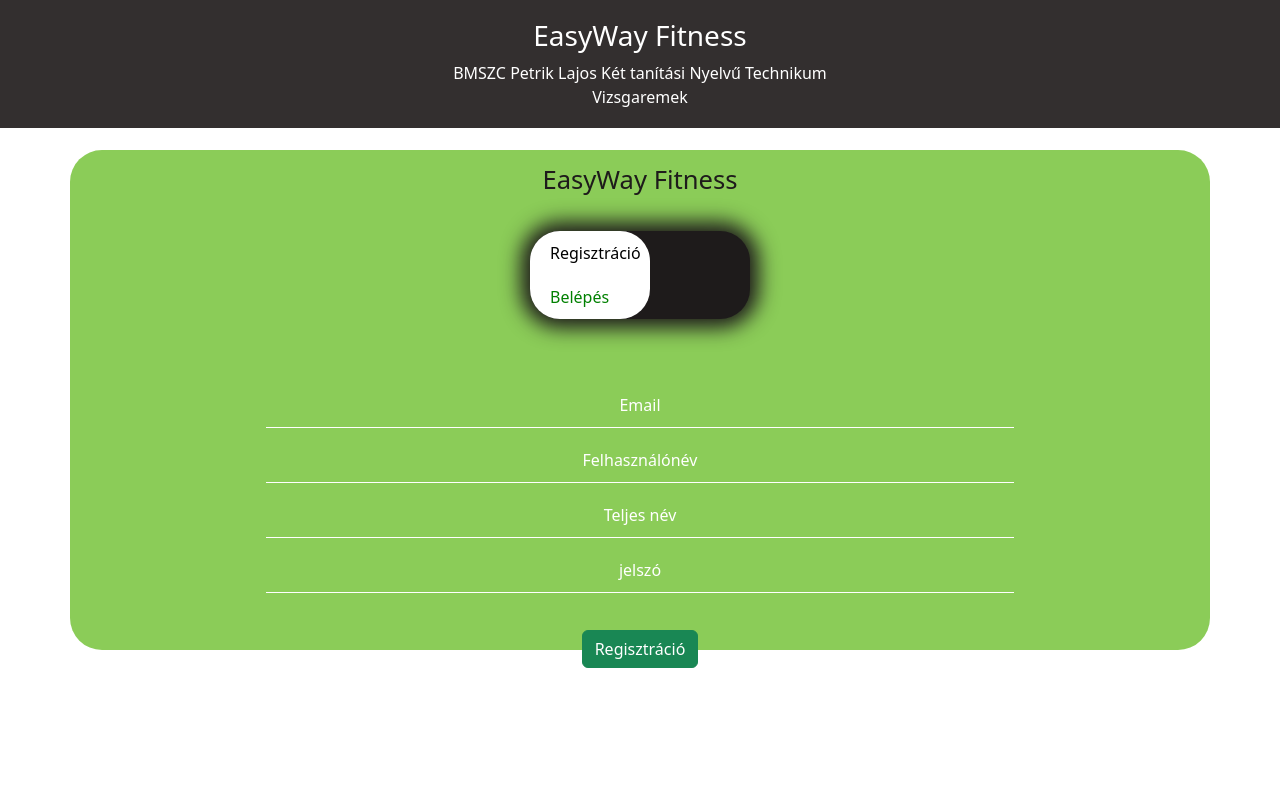
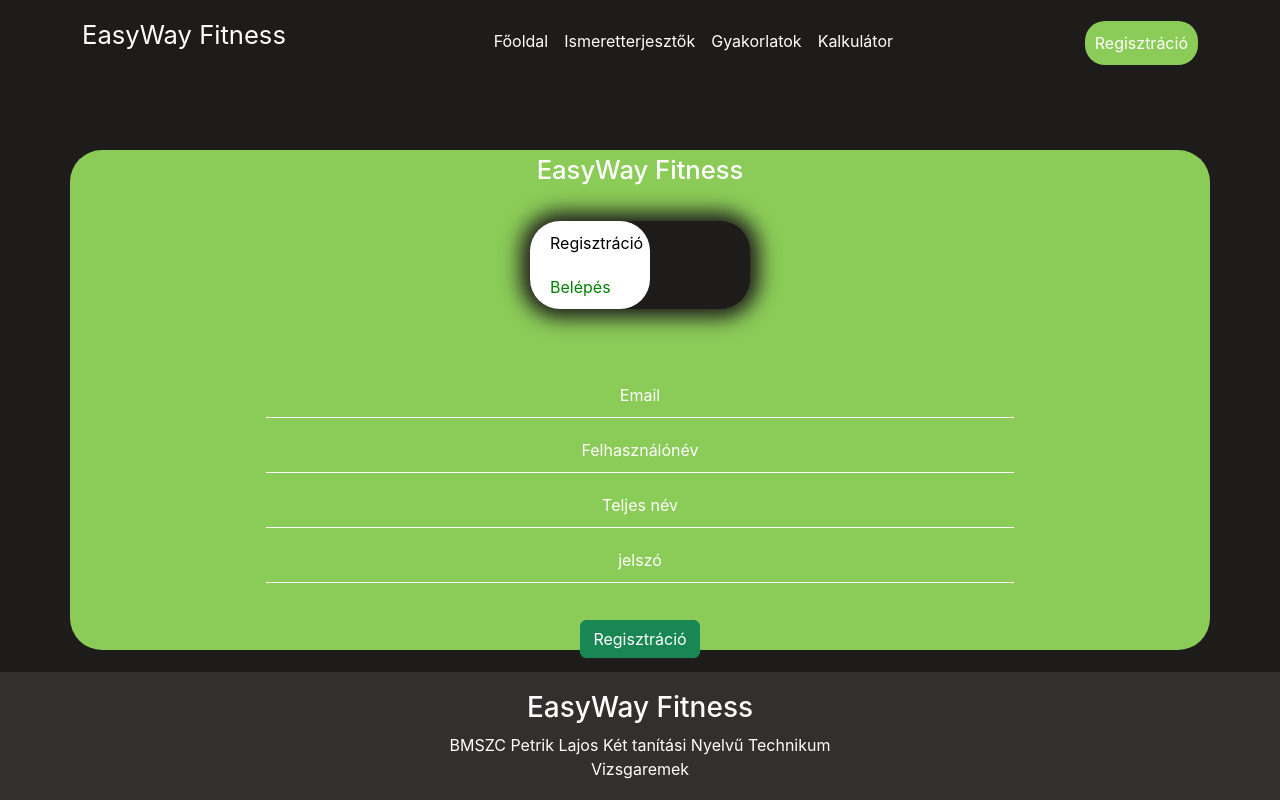
Before and after one commit to dkotai66/Vizsgaremek_FrontEnd, a React (Create React App) app in the folder easywayfitness/: page /SignUpSignIn in a window 1280 px wide. Built offline with nearby package versions, Linux system fonts and the light colour scheme; no server answers.

Commit message:
router utani css hibak kijavitva

```diff
--- a/easywayfitness/src/App.css
+++ b/easywayfitness/src/App.css
@@ -3,12 +3,56 @@
     padding: 0;
 }
 
+.mainContainer {
+    color: white;
+    background-color: #1E1B1B;
+}
+
 .footerContainer {
     text-align: center;
-    position: relative;
+    position: absolute;
     bottom: 0;
     width: 100%;
     background-color: #332f2f;
     padding: 1.2rem;
     color: white;
 }
+
+#teamName {
+    font-size: 1.6rem;
+}
+
+#teamName {
+    text-align: center;
+    color: white;
+}
+
+nav {
+    padding-top: 1rem;
+    display: flex;
+
+}
+
+ul {
+    list-style-type: none;
+    display: flex;
+    margin-left: auto;
+    margin-right: auto;
+    padding-top: 0.8rem;
+
+}
+
+ul li {
+    padding-left: 1rem;
+    cursor: pointer;
+}
+
+li a {
+    text-decoration: none;
+    color: white;
+}
+
+li a:hover {
+    color: #8BCC58;
+    transition: 0.8s;
+}
--- a/easywayfitness/src/App.tsx
+++ b/easywayfitness/src/App.tsx
@@ -12,6 +12,7 @@ export default class App extends React.Component {
         <Routes>
           <Route path='/' element={<Main />} />
           <Route path='/SignUpSignIn' element={<SignUpSignIn />} />
+          <Route path='/Calculator' element={<Calculator />} />
         </Routes>
       </main>
     </div>
--- a/easywayfitness/src/components/Main.css
+++ b/easywayfitness/src/components/Main.css
@@ -1,43 +1,8 @@
-  .mainContainer {
-    color: white;
-    background-color: #1E1B1B;
-  }
+ body{
+  background-color: #1E1B1B;
+ }
 
-  #teamName {
-    font-size: 1.6rem;
-  }
-
-  nav {
-    padding-top: 1rem;
-    display: flex;
-
-  }
-
-  ul {
-    list-style-type: none;
-    display: flex;
-    margin-left: auto;
-    margin-right: auto;
-    padding-top: 0.8rem;
-
-  }
-
-  ul li {
-    padding-left: 1rem;
-    cursor: pointer;
-  }
-
-  li a {
-    text-decoration: none;
-    color: white;
-  }
-
-  li a:hover {
-    color: #8BCC58;
-    transition: 0.8s;
-  }
-
-  #registration {
+ #registration {
     margin-top: 0.3rem;
     padding: 10px;
     background: #8BCC58;
@@ -182,7 +147,7 @@
     margin-top: 20rem;
     background-color: #8BCC58;
     border-radius: 40px;
-    padding: 2rem;
+    padding: 1rem;
     height: 52rem;
   }
 
@@ -254,4 +219,16 @@
     border-radius: 50%;
     text-align: center;
     font-size: 1.6rem;
+    z-index: 1;
   }
+
+  .mainFooter {
+    text-align: center;
+    position: relative;
+    bottom: 0;
+    width: 100%;
+    background-color: #332f2f;
+    padding: 1.2rem;
+    margin-top: 6rem;
+    color: white;
+}
--- a/easywayfitness/src/components/Main.tsx
+++ b/easywayfitness/src/components/Main.tsx
@@ -305,7 +305,8 @@ export default class Main extends Component<{}, State> {
     }
 
   render() {
-    return <div className='mainContainer'>
+    return <div className="mainContainer">
+          <body>
             <div className='container'>
               <header>
               <nav>
@@ -314,7 +315,7 @@ export default class Main extends Component<{}, State> {
                   <li><NavLink to='/'>Főoldal</NavLink></li>
                   <li><a href='#ismeretterjesztok'>Ismeretterjesztők</a></li>
                   <li><a href='#gyakorlatok'>Gyakorlatok</a></li>
-                <li><a href='#calculator'>Kalkulátor</a></li>
+                  <li><NavLink to='/Calculator'>Kalkulátor</NavLink></li>
                 </ul>
                   <button id='registration'><NavLink to='/SignUpSignIn' id='signupsignin'>Regisztráció</NavLink></button>
               </nav>
@@ -409,12 +410,12 @@ export default class Main extends Component<{}, State> {
                 </div>
               </main>
 
-          </div>
-
           <a href="#" id='goUp'><GoArrowUp /></a>
 
+          </div>
+          </body>
           <footer>
-            <div className='footerContainer'>
+            <div className='mainFooter'>
               <h3>EasyWay Fitness</h3>
               <span>BMSZC Petrik Lajos Két tanítási Nyelvű Technikum</span><br />
               <span>Vizsgaremek</span>
--- a/easywayfitness/src/components/SignUpSignIn.css
+++ b/easywayfitness/src/components/SignUpSignIn.css
@@ -1,12 +1,4 @@
-body {
-    background-color: #1E1B1B;
-}
 
-#teamName {
-    padding-top: 10px;
-    text-align: center;
-    color: #1E1B1B;
-}
 
 .SignUpForm {
     width: 400px;
--- a/easywayfitness/src/components/SignUpSignIn.tsx
+++ b/easywayfitness/src/components/SignUpSignIn.tsx
@@ -1,4 +1,5 @@
 import { Component } from "react";
+import { NavLink } from "react-router-dom";
 import './SignUpSignIn.css';
 
 interface State {
@@ -118,7 +119,20 @@ export default class SignUpSignIn extends Component<{}, State> {
         const { regEmail, regUsername, regName, regPassword} = this.state;
 
         return <div>
-            <body>
+            <body className='mainContainer'>
+            <div className='container'>
+            <header>
+                <nav>
+                <span id='teamName'>EasyWay Fitness</span>
+                <ul className='nav justify-content-center'>
+                    <li><NavLink to='/'>Főoldal</NavLink></li>
+                    <li><a href='#ismeretterjesztok'>Ismeretterjesztők</a></li>
+                    <li><a href='#gyakorlatok'>Gyakorlatok</a></li>
+                    <li><NavLink to='/Calculator'>Kalkulátor</NavLink></li>
+                </ul>
+                    <button id='registration'><NavLink to='/SignUpSignIn' id='signupsignin'>Regisztráció</NavLink></button>
+                </nav>
+            </header>
                 <div className="container SignUpForm" id="SignUpForm">
                 <h2 id="teamName">EasyWay Fitness</h2>
                     <div className="col-lg-12">
@@ -161,14 +175,17 @@ export default class SignUpSignIn extends Component<{}, State> {
                     <button onClick={this.Close}>Ok</button>
                 </div>
 
-                <footer>
-                    <div className='footerContainer'>
-                        <h3>EasyWay Fitness</h3>
-                        <span>BMSZC Petrik Lajos Két tanítási Nyelvű Technikum</span><br />
-                        <span>Vizsgaremek</span>
-                    </div>
-                </footer>
+
+            </div>
+
             </body>
+            <footer>
+                <div className="footerContainer">
+                    <h3>EasyWay Fitness</h3>
+                    <span>BMSZC Petrik Lajos Két tanítási Nyelvű Technikum</span><br />
+                    <span>Vizsgaremek</span>
+                </div>
+            </footer>
         </div>
     }
 }
--- a/easywayfitness/src/components/calculator.css
+++ b/easywayfitness/src/components/calculator.css
@@ -1,9 +1,4 @@
-body {
-    color: white;
-    background-color: #1E1B1B;
-}
-
-h2 {
+#calculatorTitle {
     text-align: center;
     padding-top: 5rem;
 }
@@ -115,6 +110,7 @@ h2 {
 
 #bodyInformations input::placeholder {
     text-align: center;
+    color: grey;
 }
 
 #bodyInformations h4 {
@@ -154,6 +150,11 @@ h2 {
     text-align: center;
 }
 
+#otherInformations input::placeholder {
+    text-align: center;
+    color: grey
+}
+
 #otherInformations input:hover {
     cursor: pointer;
 }
--- a/easywayfitness/src/components/calculator.tsx
+++ b/easywayfitness/src/components/calculator.tsx
@@ -1,4 +1,5 @@
 import { Component, ReactNode } from "react";
+import { NavLink } from "react-router-dom";
 import './calculator.css'
 
 interface State {
@@ -132,9 +133,21 @@ export default class Calculator extends Component<{}, State> {
         const {regGender, regAge, regHeight, regWeight, regWeight_goal, regLook, regDiet_plan, regLifestyle, regWater_consume} = this.state;
 
         return <div>
-            <body>
+            <body className='mainContainer'>
             <div className="container">
-                    <h2>EasyWay Fitness kérdőíve</h2>
+            <header>
+                <nav>
+                <span id='teamName'>EasyWay Fitness</span>
+                <ul className='nav justify-content-center'>
+                    <li><NavLink to='/'>Főoldal</NavLink></li>
+                    <li><a href='#ismeretterjesztok'>Ismeretterjesztők</a></li>
+                    <li><a href='#gyakorlatok'>Gyakorlatok</a></li>
+                    <li><NavLink to='/Calculator'>Kalkulátor</NavLink></li>
+                </ul>
+                    <button id='registration'><NavLink to='/SignUpSignIn' id='signupsignin'>Regisztráció</NavLink></button>
+                </nav>
+            </header>
+                    <h2 id="calculatorTitle">EasyWay Fitness kérdőíve</h2>
                     <div className="formContainer">
                         <form id="personalInformations">
                             <h4 id="ageTitle">Add meg a nemed</h4>
@@ -228,16 +241,16 @@ export default class Calculator extends Component<{}, State> {
                             </div>
                         </form>
                     </div>
+
                 </div>
-
+            </body>
             <footer>
-                    <div className='footerContainer'>
+                <div className="footerContainer">
                     <h3>EasyWay Fitness</h3>
                     <span>BMSZC Petrik Lajos Két tanítási Nyelvű Technikum</span><br />
                     <span>Vizsgaremek</span>
                 </div>
             </footer>
-            </body>
         </div>
     }
 
--- a/easywayfitness/src/index.css
+++ b/easywayfitness/src/index.css
@@ -5,6 +5,8 @@ body {
     sans-serif;
   -webkit-font-smoothing: antialiased;
   -moz-osx-font-smoothing: grayscale;
+  background-color: #1E1B1B;
+  color: white;
 }
 
 code {
--- a/easywayfitness/src/index.tsx
+++ b/easywayfitness/src/index.tsx
@@ -1,8 +1,8 @@
 import React from 'react';
 import ReactDOM from 'react-dom/client';
+import App from './App';
+import 'bootstrap/dist/css/bootstrap.css';
 import './index.css';
-import App from './App';
-import 'bootstrap/dist/css/bootstrap.css'
 import { BrowserRouter } from 'react-router-dom';
 
 const root = ReactDOM.createRoot(
```
Lines whose indentation alone changed are shown as unchanged.
